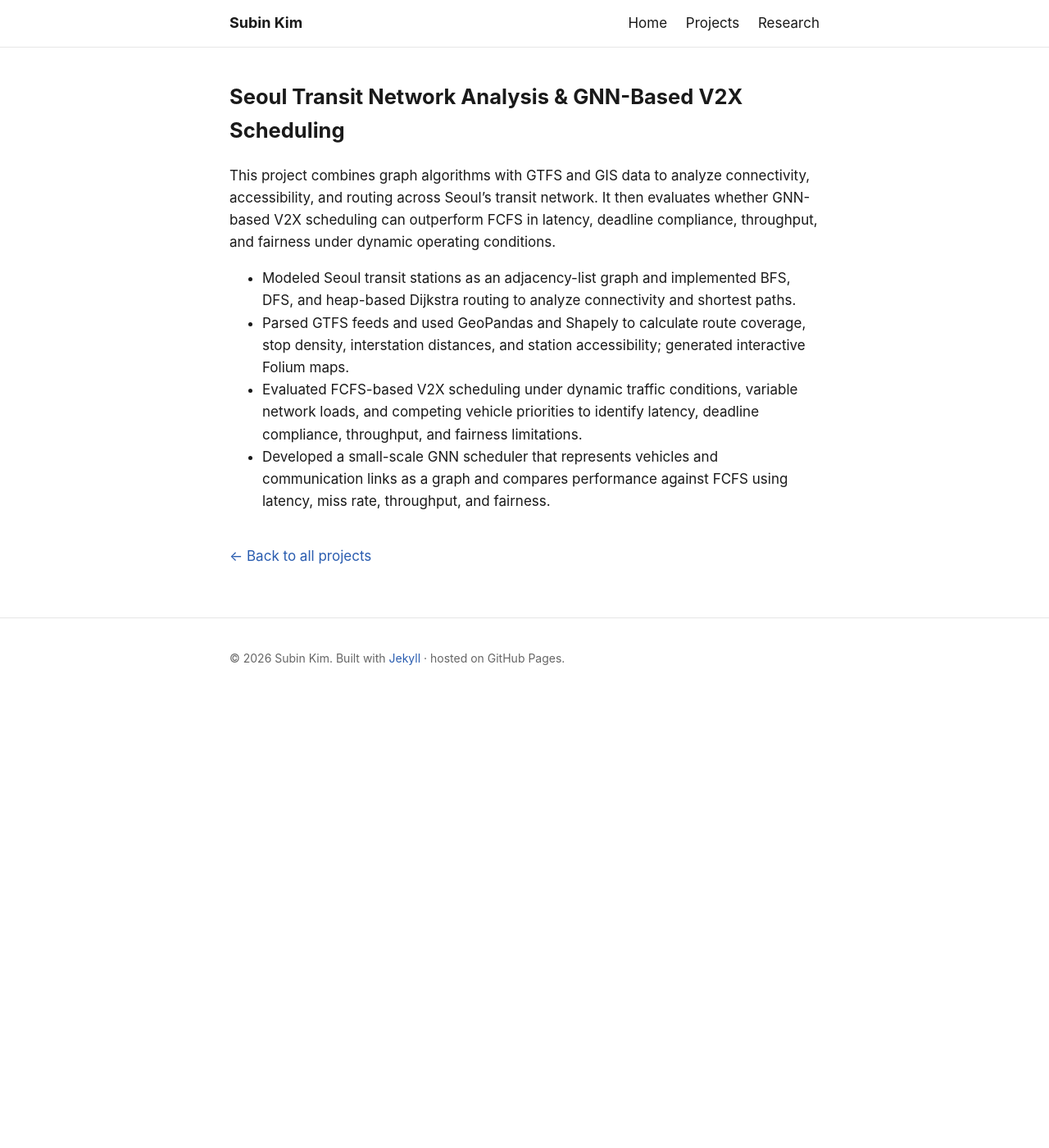
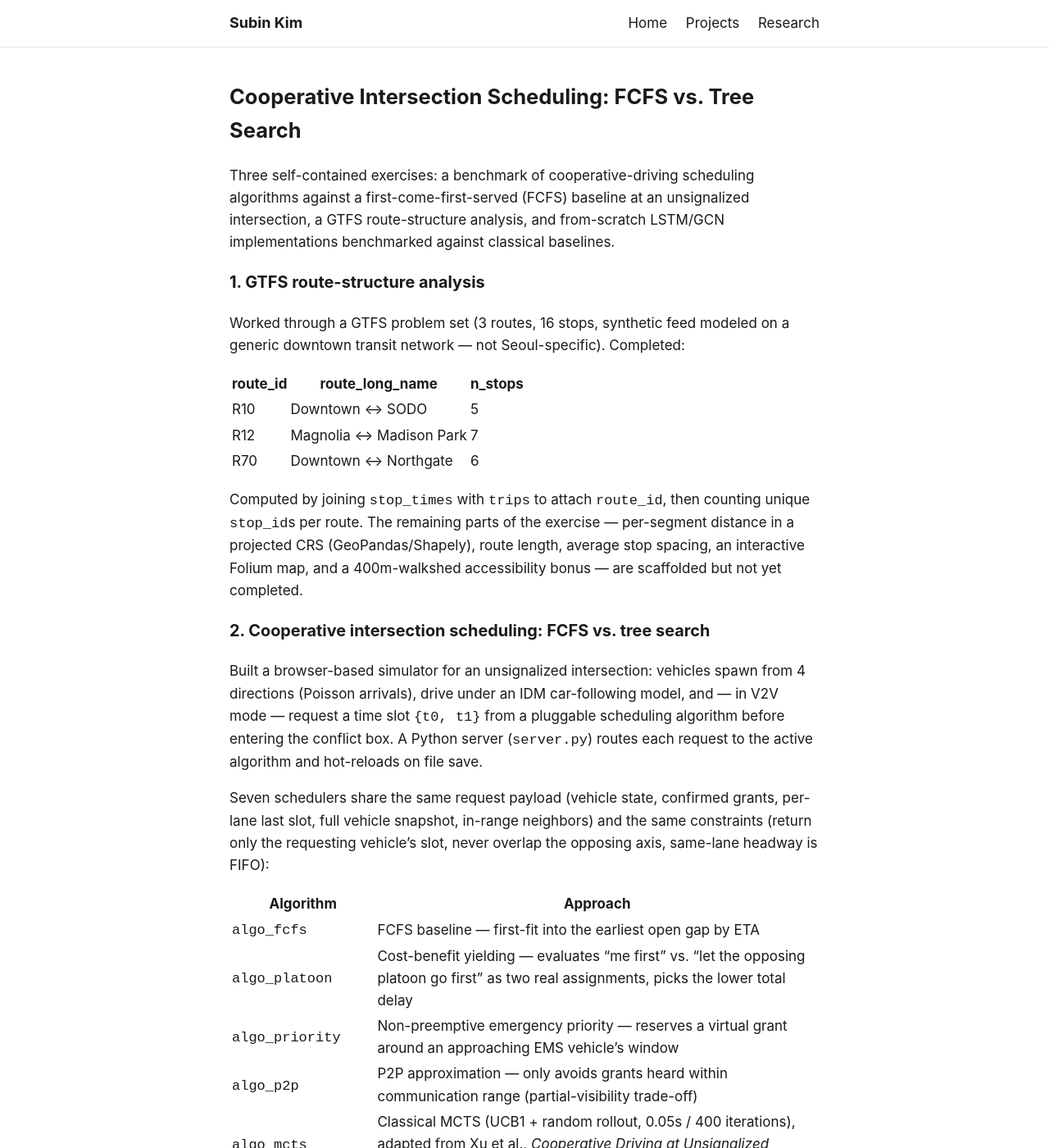
Before and after one commit to sbkim-208/website, a Jekyll site: the page built from _projects/2026-seoul-transit-v2x-gnn.md, in a window 1280 px wide and 1400 px high. Shown: the whole window at 82% size. Built offline with Jekyll 4.4.1, drawn with Linux system fonts in a browser that asks for light colours; some of the changed text lies outside the part shown.

Commit message:
Split into Seoul subway graph visualizer project; rewrite GNN section with actual homework results (LSTM vs RF, GCN vs MLP)
Co-Authored-By: Claude Sonnet 5 <noreply@anthropic.com>
Claude-Session: https://claude.ai/code/session_01Wn8VxqC1DGjuc1HNVHr2vm

```diff
--- a/_projects/2026-seoul-transit-v2x-gnn.md
+++ b/_projects/2026-seoul-transit-v2x-gnn.md
@@ -1,13 +1,72 @@
 ---
-title: "Seoul Transit Network Analysis & GNN-Based V2X Scheduling"
+title: "Cooperative Intersection Scheduling: FCFS vs. Tree Search"
 category: other # not "research" -> appears under "Other Projects"
 year: 2026
-summary: "Graph algorithms over Seoul's GTFS/GIS transit network, plus a GNN-based V2X scheduler benchmarked against FCFS on latency, deadline compliance, throughput, and fairness."
+summary: "A 7-algorithm benchmark of cooperative-driving schedulers against a first-come-first-served baseline at an unsignalized intersection, a GTFS route-structure exercise, and a from-scratch LSTM/GCN comparison against RF and MLP baselines for transportation forecasting."
 ---
 
-This project combines graph algorithms with GTFS and GIS data to analyze connectivity, accessibility, and routing across Seoul's transit network. It then evaluates whether GNN-based V2X scheduling can outperform FCFS in latency, deadline compliance, throughput, and fairness under dynamic operating conditions.
+Three self-contained exercises: a benchmark of cooperative-driving scheduling algorithms against a first-come-first-served (FCFS) baseline at an unsignalized intersection, a GTFS route-structure analysis, and from-scratch LSTM/GCN implementations benchmarked against classical baselines.
 
-- Modeled Seoul transit stations as an adjacency-list graph and implemented BFS, DFS, and heap-based Dijkstra routing to analyze connectivity and shortest paths.
-- Parsed GTFS feeds and used GeoPandas and Shapely to calculate route coverage, stop density, interstation distances, and station accessibility; generated interactive Folium maps.
-- Evaluated FCFS-based V2X scheduling under dynamic traffic conditions, variable network loads, and competing vehicle priorities to identify latency, deadline compliance, throughput, and fairness limitations.
-- Developed a small-scale GNN scheduler that represents vehicles and communication links as a graph and compares performance against FCFS using latency, miss rate, throughput, and fairness.
+### 1. GTFS route-structure analysis
+
+Worked through a GTFS problem set (3 routes, 16 stops, synthetic feed modeled on a generic downtown transit network — not Seoul-specific). Completed:
+
+| route_id | route_long_name | n_stops |
+|---|---|---|
+| R10 | Downtown ↔ SODO | 5 |
+| R12 | Magnolia ↔ Madison Park | 7 |
+| R70 | Downtown ↔ Northgate | 6 |
+
+Computed by joining `stop_times` with `trips` to attach `route_id`, then counting unique `stop_id`s per route. The remaining parts of the exercise — per-segment distance in a projected CRS (GeoPandas/Shapely), route length, average stop spacing, an interactive Folium map, and a 400m-walkshed accessibility bonus — are scaffolded but not yet completed.
+
+### 2. Cooperative intersection scheduling: FCFS vs. tree search
+
+Built a browser-based simulator for an unsignalized intersection: vehicles spawn from 4 directions (Poisson arrivals), drive under an IDM car-following model, and — in V2V mode — request a time slot `{t0, t1}` from a pluggable scheduling algorithm before entering the conflict box. A Python server (`server.py`) routes each request to the active algorithm and hot-reloads on file save.
+
+Seven schedulers share the same request payload (vehicle state, confirmed grants, per-lane last slot, full vehicle snapshot, in-range neighbors) and the same constraints (return only the requesting vehicle's slot, never overlap the opposing axis, same-lane headway is FIFO):
+
+| Algorithm | Approach |
+|---|---|
+| `algo_fcfs` | FCFS baseline — first-fit into the earliest open gap by ETA |
+| `algo_platoon` | Cost-benefit yielding — evaluates "me first" vs. "let the opposing platoon go first" as two real assignments, picks the lower total delay |
+| `algo_priority` | Non-preemptive emergency priority — reserves a virtual grant around an approaching EMS vehicle's window |
+| `algo_p2p` | P2P approximation — only avoids grants heard within communication range (partial-visibility trade-off) |
+| `algo_mcts` | Classical MCTS (UCB1 + random rollout, 0.05s / 400 iterations), adapted from Xu et al., *Cooperative Driving at Unsignalized Intersections Using Tree Search*, arXiv:1902.01024 |
+| `algo_mcts_heur` | MCTS with a lane-batching rollout heuristic in place of random rollout — faster convergence at small budgets |
+| `algo_p2p_priority` | MCTS + P2P visibility + weighted delay objective (EMS ×10, police ×5, bus ×2, general ×1) |
+
+Benchmark (same scenario, sequential slot requests), average delay improvement over FCFS:
+
+| Algorithm | Delay vs. FCFS | Note |
+|---|---|---|
+| `algo_platoon` | +28–31% | Near-zero compute cost |
+| `algo_mcts` / `algo_mcts_heur` | +30–33% | ~50ms per request |
+| `algo_p2p_priority` | +29% | EMS delay 3.32s → 0.48s (−86%) |
+
+**What actually moved the needle:**
+1. Priority policy and P2P visibility are independent axes — priority works fine in a centralized scheduler, while P2P's partial visibility is a real safety-vs-decentralization trade-off, not a free upgrade.
+2. Heuristic *shape* matters more than the idea behind it: a threshold-based version of the same lane-batching idea made things 59% *worse*, while an outcome-evaluated version improved delay 29% — same intuition, opposite result.
+3. Under an "assign immediately on request" protocol, MCTS's global-search advantage doesn't show up — it ties with the much cheaper `platoon` heuristic even at 60 vehicles. The paper's advantage requires a 2-second batched-replanning protocol instead.
+4. Porting the paper's Algorithm 2 rule 2 literally to a single conflict box degenerates to plain FIFO — reinterpreting its intent (parallel-crossing exploitation) as axis-batching was necessary to reproduce the claimed small-budget convergence advantage.
+
+### 3. LSTM and GCN from scratch, benchmarked against classical baselines
+
+Two small PyTorch models, each built from scratch (no `torch_geometric`) and evaluated against a non-deep-learning baseline on the same task and split, rather than in isolation.
+
+**Sequence forecasting — LSTM vs. Random Forest.** A single-layer LSTM (`hidden=32`) predicted next-hour bike-share demand from a 24-hour sliding window, with no hand-built lag/calendar features — the model has to learn the daily cycle purely from the raw sequence. A Random Forest on the same windows, flattened into 24 lag features, served as the classical baseline:
+
+| Model | MAE | RMSE | R² |
+|---|---|---|---|
+| LSTM (raw sequence, no lag features) | 9.76 | 14.88 | 0.884 |
+| Random Forest (24 flattened lag features) | 5.04 | 8.19 | **0.965** |
+
+RF wins here — with a few months of hourly data, hand-built lag features plus a tree ensemble still beat a from-scratch LSTM. A follow-up hidden-size sweep (`[8, 16, 32, 64]`, test RMSE) checked whether the LSTM was simply under-capacity rather than fundamentally the wrong tool for this data size.
+
+**Node prediction — GCN vs. MLP.** On a 16-node synthetic transit graph (main line + 2 branches + a cross-connection), the ridership target was generated to depend on a station's *neighbors'* transfer-count and parking values, not only its own — a case an MLP structurally can't solve. A 2-layer GCN (`H' = ReLU(Â·H·W)`) and a plain MLP were trained on the same 8 labeled nodes and evaluated on the other 8:
+
+| Model | MAE | R² |
+|---|---|---|
+| MLP (no graph) | 105.94 | **−4.25** |
+| GCN (uses `Â`) | 27.95 | **0.733** |
+
+The MLP does worse than predicting the mean because it never sees neighbor information; the GCN propagates it through the normalized adjacency matrix and fits well. Together the two experiments make the same point from opposite sides: architecture choice only pays off when it matches what the data actually depends on — sequence order for the LSTM case (where RF's explicit lag features already captured that dependence better), and neighbor structure for the GCN case (where nothing but the graph could have captured it).
```
Also changed, not shown: _projects/2026-seoul-subway-graph-visualizer.md (added, +68 -0 lines).
